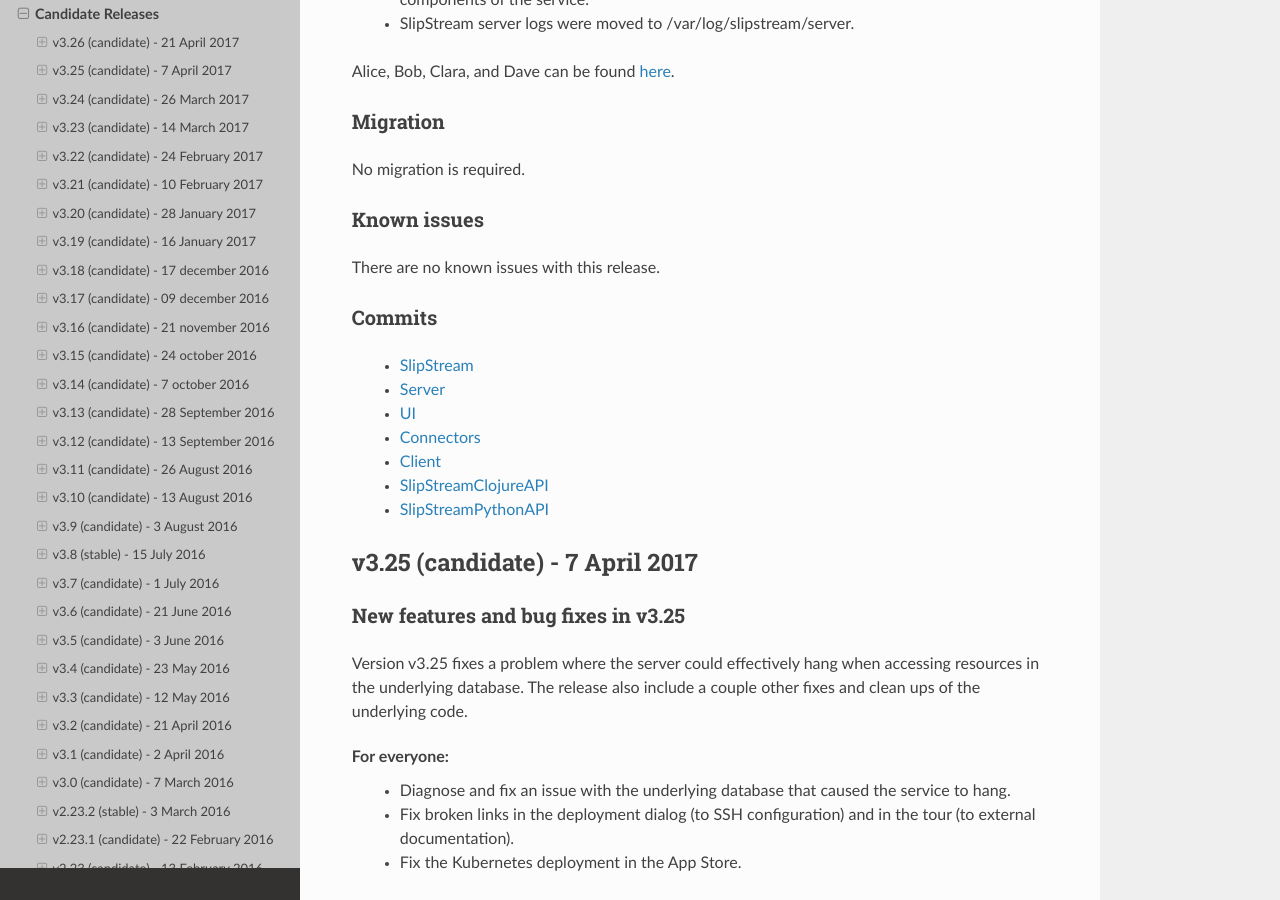
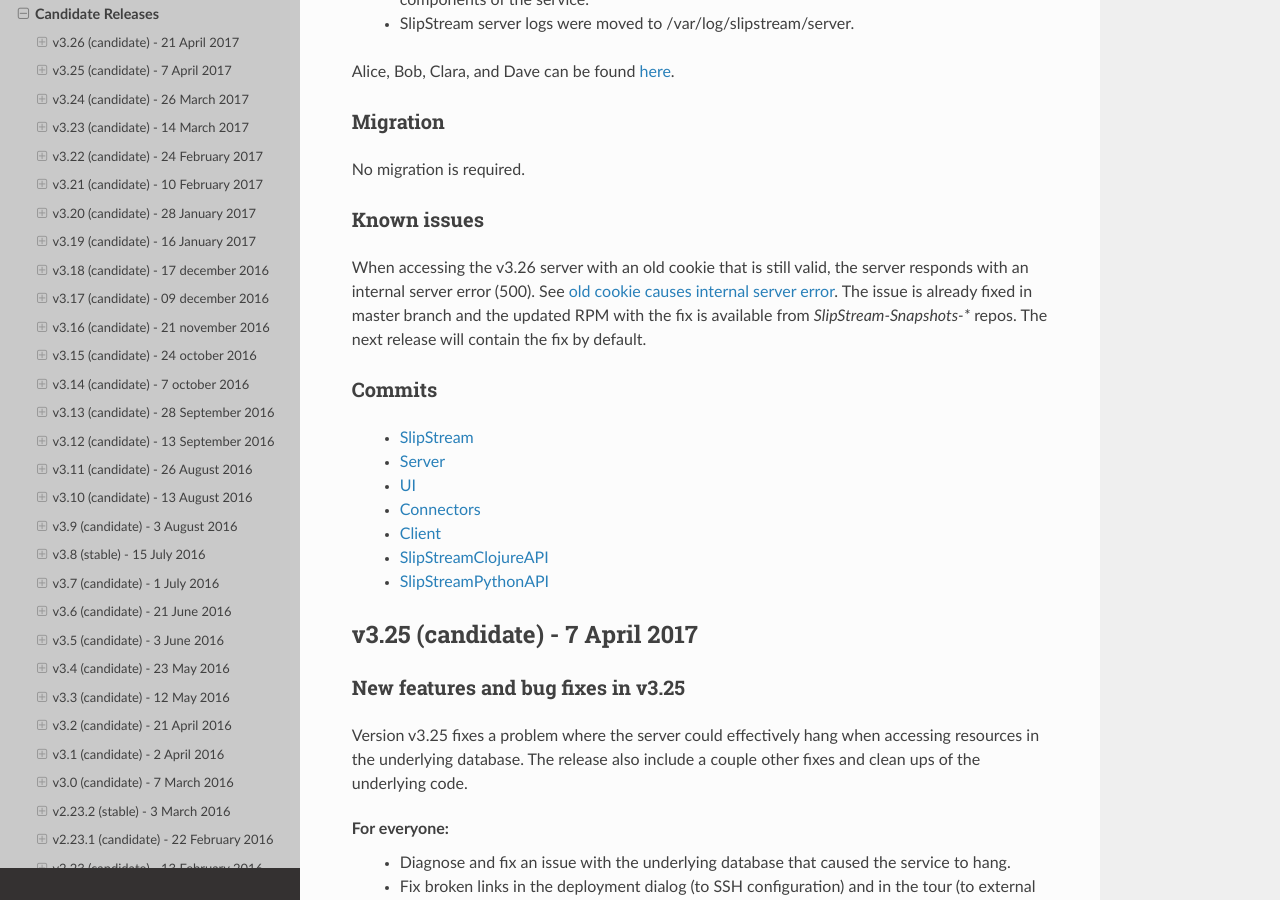
Before and after one commit to slipstream/SlipStreamDocumentation, a Sphinx documentation site: the page built from docs/release_notes/candidate_releases.rst, in a window 1280 px wide and 900 px high, scrolled down 664 px. Built offline with Sphinx 7.4.7 and the Read the Docs theme 2.0.0, drawn with Linux system fonts in a browser that asks for light colours.

Commit message:
added known issue for v3.26

```diff
--- a/docs/release_notes/candidate_releases.rst
+++ b/docs/release_notes/candidate_releases.rst
@@ -39,7 +39,12 @@
 Known issues
 ~~~~~~~~~~~~
 
-There are no known issues with this release.
+When accessing the v3.26 server with an old cookie that is still valid, the
+server responds with an internal server error (500).  See `old cookie causes
+internal server error <https://github.com/slipstream/SlipStreamServer/issues/1007>`__.
+The issue is already fixed in master branch and the updated RPM with the fix is
+available from *SlipStream-Snapshots-** repos.  The next release will contain
+the fix by default.
 
 Commits
 ~~~~~~~
```
